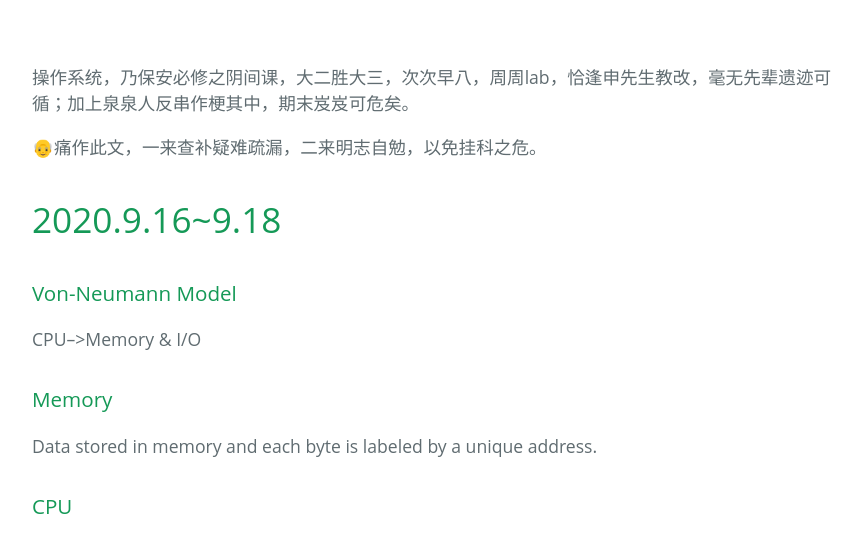
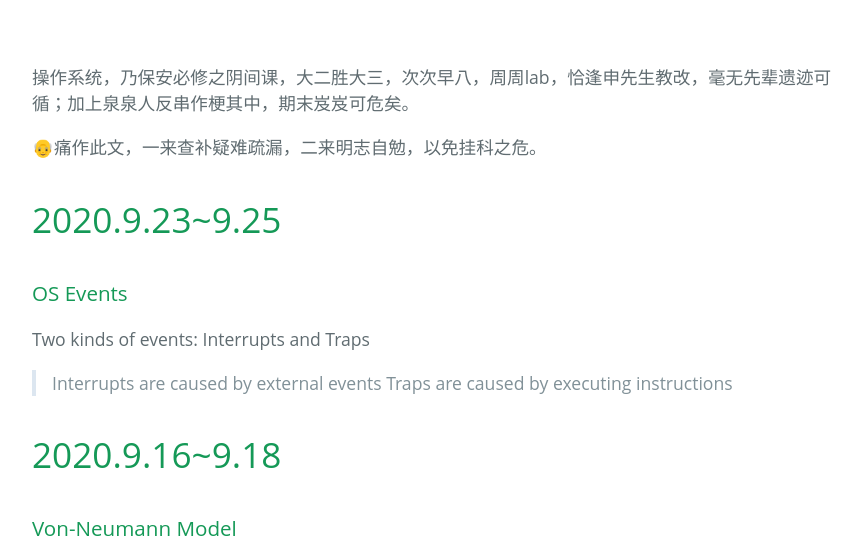
Before and after one commit to NishikinoSky/NishikinoSky.github.io, a Jekyll site: the page built from _posts/2020-10-16-Operating-System.md, in a window 1280 px wide and 900 px high, cut to the strip 354-900 px from the top of the window. Shown: the whole strip, without its empty margins (192-1051 px from the left). Built offline with Jekyll 4.4.1, drawn with Linux system fonts in a browser that asks for light colours; some web fonts are replaced.

Commit message:
Update 2020-10-16-Operating-System.md

```diff
--- a/_posts/2020-10-16-Operating-System.md
+++ b/_posts/2020-10-16-Operating-System.md
@@ -7,6 +7,13 @@ stickie: false
 操作系统，乃保安必修之阴间课，大二胜大三，次次早八，周周lab，恰逢申先生教改，毫无先辈遗迹可循；加上泉泉人反串作梗其中，期末岌岌可危矣。
 
 👴痛作此文，一来查补疑难疏漏，二来明志自勉，以免挂科之危。
+
+# 2020.9.23~9.25
+
+### OS Events
+Two kinds of events: Interrupts and Traps
+> Interrupts are caused by external events
+> Traps are caused by executing instructions
 
 # 2020.9.16~9.18
 
@@ -56,6 +63,8 @@ Time-Sharing: Multi-programming with rapid context-switching.
 
 In modern OSes, jobs are called processes, which mean running programs.
 
+
+
 ### You can play with them :)
 [LinuxKernel](https://www.kernel.org/)
 
```
